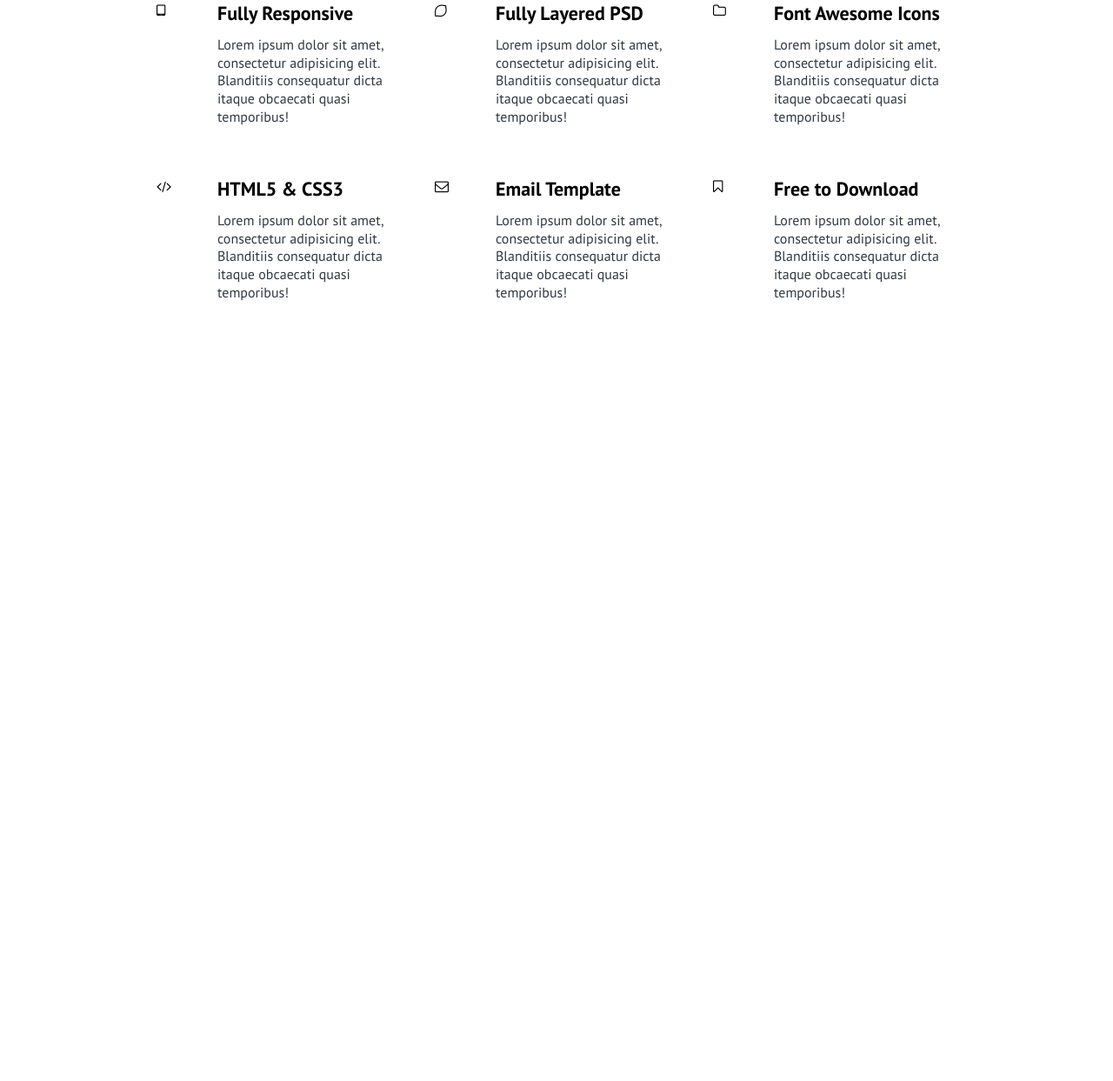
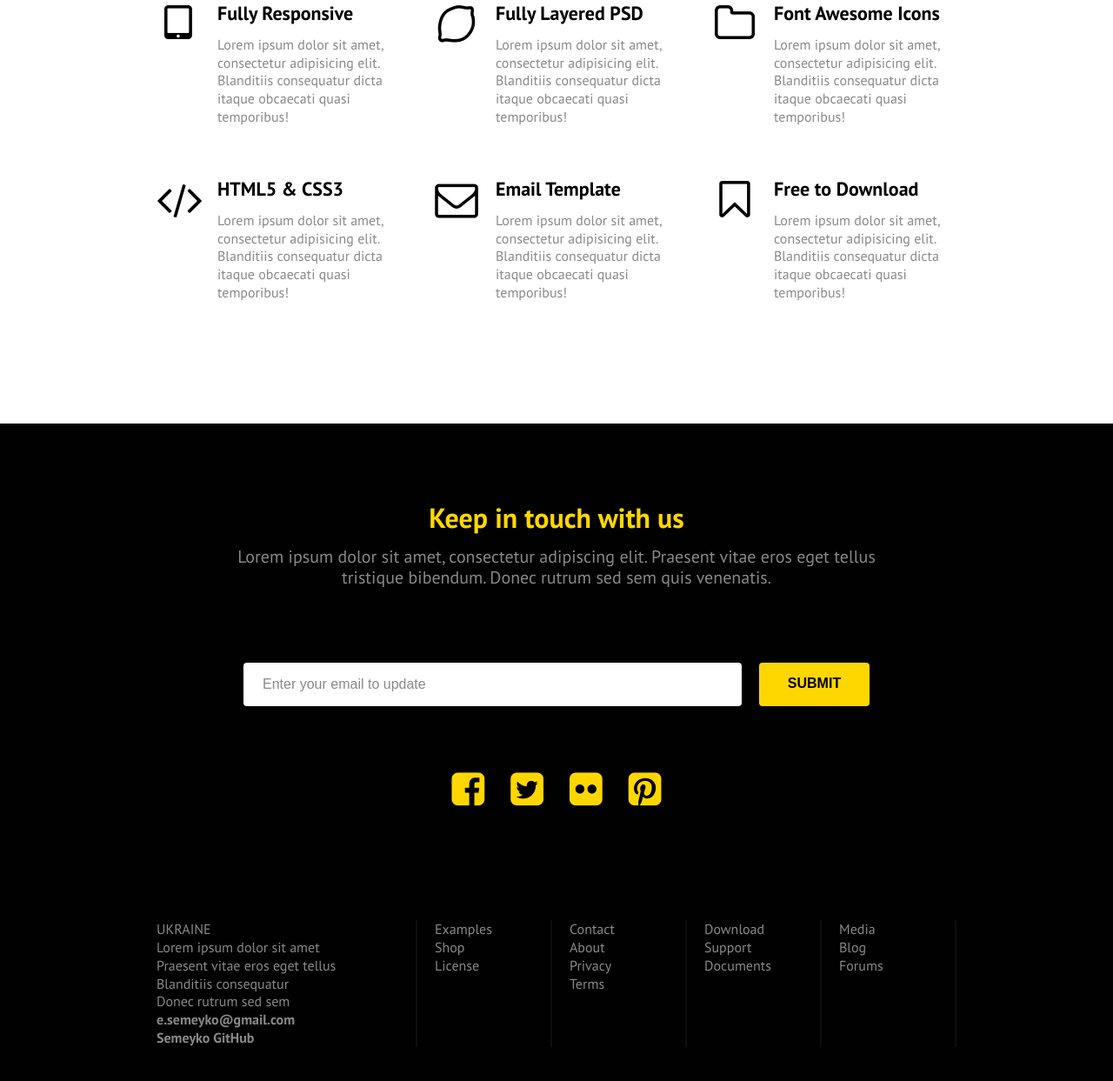
Before and after one commit to Eugene0331/tinyone, a website: page index.html in a window 1280 px wide. Shown: the part 1035-2278 px from the top of the page at 87% size. Before the commit the page ends 1522 px from the top, so only its background shows below. Drawn offline with Linux system fonts and the light colour scheme.

Commit message:
Закончил блок футер и работу со стилями

```diff
--- a/assets/scss/footer/_footer-block.scss
+++ b/assets/scss/footer/_footer-block.scss
@@ -0,0 +1,71 @@
+.footer-block {
+  display: grid;
+
+  color: $color-gray-light;
+
+  line-height: 1.3;
+
+  column-gap: $gap;
+  @include lg-min {
+    grid-template-columns: 300px repeat(4, 1fr);
+  }
+  @include lg-md {
+    grid-template-columns: 350px repeat(2, 1fr);
+  }
+  @include md-sm {
+    grid-template-columns: 300px repeat(2, 1fr);
+  }
+  @include sm {
+    grid-template-columns: repeat(2, 1fr);
+  }
+  row-gap: $gap * 2;
+
+  a {
+    color: $color-gray-light;
+
+    &:hover,
+    &:focus {
+      color: $color-light;
+    }
+  }
+
+  ul {
+    @include unlist();
+  }
+
+  > div {
+    position: relative;
+
+    &::after {
+      position: absolute;
+      top: 0;
+      right: 0;
+      bottom: 0;
+
+      width: 2px;
+
+      content: "";
+
+      background-color: rgba($color-light, 0.05);
+    }
+
+    &:hover {
+      &::after {
+        background-color: rgba($color-light, 0.1);
+      }
+    }
+  }
+
+  &__first {
+    @include lg-sm {
+      grid-row: 1 / span 2;
+    }
+    @include sm {
+      grid-column: 1 / span 2;
+    }
+
+    a {
+      font-weight: 700;
+    }
+  }
+}
--- a/assets/scss/footer/_footer-contacts.scss
+++ b/assets/scss/footer/_footer-contacts.scss
@@ -0,0 +1,88 @@
+.footer-contacts {
+  @include lg-min {
+    margin-bottom: $gap * 6.3;
+  }
+  @include lg-md {
+    margin-bottom: $gap * 4;
+  }
+  @include md-sm {
+    margin-bottom: $gap * 3;
+  }
+  @include sm {
+    margin-bottom: $gap * 2;
+  }
+
+  &__title {
+    color: $color-accent;
+
+    @extend %section-title;
+  }
+
+  &__description {
+    color: $color-gray-light;
+
+    @extend %section-description;
+  }
+
+  &__form {
+    display: grid;
+
+    gap: $gap;
+    @include lg-min {
+      margin: 0 ($gap * 5) ($gap * 3.5);
+
+      grid-template-columns: 1fr 127px;
+    }
+    @include lg-md {
+      margin: 0 ($gap * 4) ($gap * 2);
+
+      grid-template-columns: 1fr 127px;
+    }
+    @include md-sm {
+      margin: 0 0 $gap;
+
+      grid-template-columns: 1fr 127px;
+    }
+    @include sm {
+      margin: 0 0 $gap;
+    }
+
+    &-input {
+      padding: ($gap * 0.8) ($gap * 1.1);
+
+      @extend %form-preset;
+
+      &::placeholder {
+        color: $color-gray-light;
+      }
+    }
+
+    &-button {
+      cursor: pointer;
+
+      background-color: $color-accent;
+
+      font-weight: 700;
+
+      @extend %form-preset;
+    }
+  }
+
+  &__socials {
+    display: flex;
+    justify-content: center;
+
+    a {
+      margin: 0 ($gap * 0.75);
+
+      color: $color-accent;
+
+      font-size: 2.75rem;
+
+      &:hover,
+      &:focus {
+        color: $color-light;
+      }
+    }
+  }
+}
--- a/assets/scss/footer/_footer.scss
+++ b/assets/scss/footer/_footer.scss
@@ -0,0 +1,12 @@
+.footer {
+  background-color: $color-primary;
+
+  @include lg-min {
+    padding-top: $gap * 4.5;
+    padding-bottom: $gap * 7;
+  }
+  @include lg {
+    padding-top: $gap * 3;
+    padding-bottom: $gap * 4;
+  }
+}
--- a/assets/scss/sections/_features.scss
+++ b/assets/scss/sections/_features.scss
@@ -8,7 +8,7 @@
   &__description {
     color: $color-gray-dark;
 
-     @extend %section-description;
+    @extend %section-description;
   }
 
   &__content {
@@ -46,19 +46,25 @@
 
   &__title {
     margin: 0;
+
     font-size: 1.375rem;
+
     grid-area: ftl;
   }
 
   &__description {
     margin: 0;
-    color: $color-gray-dark;
+
+    color: $color-gray-light;
+
     line-height: 1.3;
+
     grid-area: fds;
   }
 
   &__icon {
     text-align: center;
+
     grid-area: fic;
 
     i {
--- a/index.html
+++ b/index.html
@@ -102,46 +102,106 @@
           <p class="feature__description">Lorem ipsum dolor sit amet, consectetur adipisicing elit. Blanditiis
             consequatur
             dicta itaque obcaecati quasi temporibus!</p>
-          <div class="features__icon"><i class="fa fa-tablet"></i></div>
+          <div class="feature__icon"><i class="fa fa-tablet"></i></div>
         </article>
         <article class="feature">
           <h3 class="feature__title">Fully Layered PSD</h3>
           <p class="feature__description">Lorem ipsum dolor sit amet, consectetur adipisicing elit. Blanditiis
             consequatur
             dicta itaque obcaecati quasi temporibus!</p>
-          <div class="features__icon"><i class="fa fa-lemon-o"></i></div>
+          <div class="feature__icon"><i class="fa fa-lemon-o"></i></div>
         </article>
         <article class="feature">
           <h3 class="feature__title">Font Awesome Icons</h3>
           <p class="feature__description">Lorem ipsum dolor sit amet, consectetur adipisicing elit. Blanditiis
             consequatur
             dicta itaque obcaecati quasi temporibus!</p>
-          <div class="features__icon"><i class="fa fa-folder-o"></i></div>
+          <div class="feature__icon"><i class="fa fa-folder-o"></i></div>
         </article>
         <article class="feature">
           <h3 class="feature__title">HTML5 & CSS3</h3>
           <p class="feature__description">Lorem ipsum dolor sit amet, consectetur adipisicing elit. Blanditiis
             consequatur
             dicta itaque obcaecati quasi temporibus!</p>
-          <div class="features__icon"><i class="fa fa-code"></i></div>
+          <div class="feature__icon"><i class="fa fa-code"></i></div>
         </article>
         <article class="feature">
           <h3 class="feature__title">Email Template</h3>
           <p class="feature__description">Lorem ipsum dolor sit amet, consectetur adipisicing elit. Blanditiis
             consequatur
             dicta itaque obcaecati quasi temporibus!</p>
-          <div class="features__icon"><i class="fa fa-envelope-o"></i></div>
+          <div class="feature__icon"><i class="fa fa-envelope-o"></i></div>
         </article>
         <article class="feature">
           <h3 class="feature__title">Free to Download</h3>
           <p class="feature__description">Lorem ipsum dolor sit amet, consectetur adipisicing elit. Blanditiis
             consequatur
             dicta itaque obcaecati quasi temporibus!</p>
-          <div class="features__icon"><i class="fa fa-bookmark-o"></i></div>
+          <div class="feature__icon"><i class="fa fa-bookmark-o"></i></div>
         </article>
       </div>
     </div>
   </section>
+
+
+
+  <footer class="footer">
+    <div class="footer-contacts container">
+      <h2 class="footer-contacts__title">Keep in touch with us</h2>
+      <p class="footer-contacts__description">Lorem ipsum dolor sit amet, consectetur adipiscing elit. Praesent vitae
+        eros eget tellus tristique bibendum. Donec rutrum sed sem quis venenatis.</p>
+      <form class="footer-contacts__form" action="mailto" method="GET">
+        <input class="footer-contacts__form-input" type="email" name="email" placeholder="Enter your email to update">
+        <button class="footer-contacts__form-button">SUBMIT</button>
+      </form>
+      <div class="footer-contacts__socials">
+        <a href="#" target="_blank"><i class="fa fa-facebook-square"></i></a>
+        <a href="#" target="_blank"><i class="fa fa-twitter-square"></i></a>
+        <a href="#" target="_blank"><i class="fa fa-flickr"></i></a>
+        <a href="#" target="_blank"><i class="fa fa-pinterest-square"></i></a>
+      </div>
+    </div>
+
+    <div class="footer-block container">
+      <div class="footer-block__first">UKRAINE <br>
+        Lorem ipsum dolor sit amet <br>
+        Praesent vitae eros eget tellus <br>
+        Blanditiis consequatur <br>
+        Donec rutrum sed sem <br>
+        <a href="mailto:e.semeyko@gmail.com">e.semeyko@gmail.com</a> <br>
+        <a href="https://github.com/Eugene0331" target="_blank">Semeyko GitHub</a>
+      </div>
+      <div class="footer-block__second">
+        <ul>
+          <li><a href="#">Examples</a></li>
+          <li><a href="#">Shop</a></li>
+          <li><a href="#">License</a></li>
+        </ul>
+      </div>
+      <div class="footer-block__third">
+        <ul>
+          <li><a href="#">Contact</a></li>
+          <li><a href="#">About</a></li>
+          <li><a href="#">Privacy</a></li>
+          <li><a href="#">Terms</a></li>
+        </ul>
+      </div>
+      <div class="footer-block__fourth">
+        <ul>
+          <li><a href="#">Download</a></li>
+          <li><a href="#">Support</a></li>
+          <li><a href="#">Documents</a></li>
+        </ul>
+      </div>
+      <div class="footer-block__fifth">
+        <ul>
+          <li><a href="#">Media</a></li>
+          <li><a href="#">Blog</a></li>
+          <li><a href="#">Forums</a></li>
+        </ul>
+      </div>
+    </div>
+  </footer>
 
 
   <script src="libs/jquery/dist/jquery.min.js"></script>
```
Also changed, not shown: assets/css/style.css.
